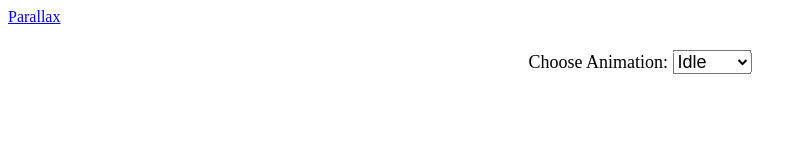
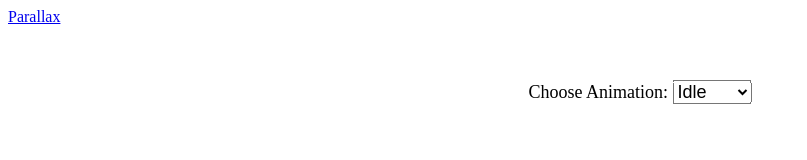
Before and after one commit to GameCatCam/unnamed-game-project, a plain HTML site: page index.html in a window 1280 px wide. Shown: the whole page, without its empty margins (0-807 px from the left). Drawn offline with Linux system fonts and the light colour scheme.

Commit message:
again...

```diff
--- a/assets/pageOne/style.css
+++ b/assets/pageOne/style.css
@@ -13,7 +13,7 @@ body {
 .controls {
     position: absolute;
     z-index: 10;
-    top: 50px;
+    top: 10%;
     left: 50%;
     transform: translateX(-50%);
 }
```
